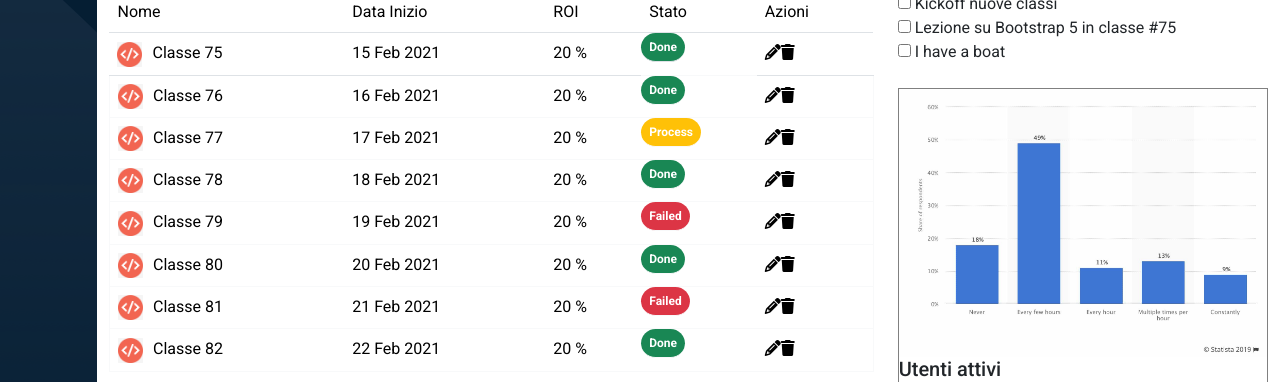
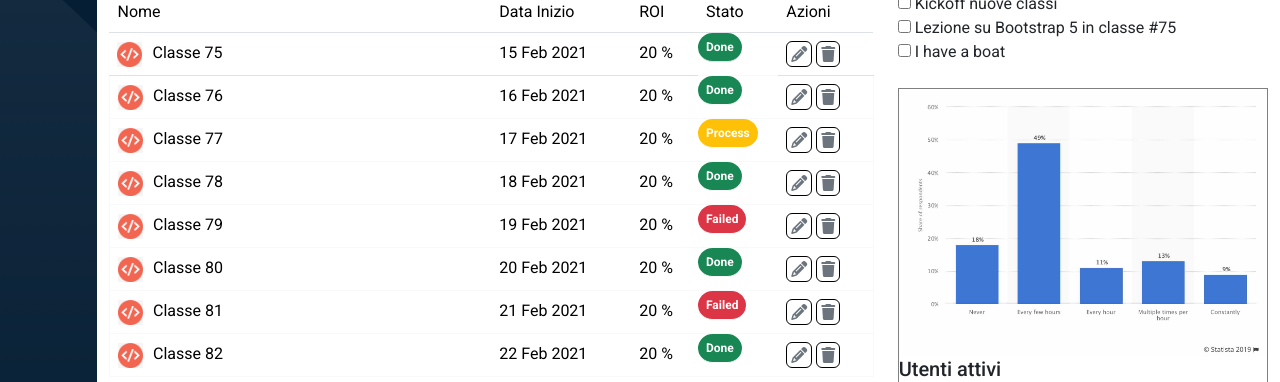
Before and after one commit to martinaliporata/html-css-bootstrap-dashboard, a plain HTML site: page index.html in a window 1280 px wide. Shown: the part 225-607 px from the top of the page. Drawn offline with nearby package versions, Linux system fonts and the light colour scheme.

Commit message:
added table details

```diff
--- a/index.html
+++ b/index.html
@@ -232,7 +232,7 @@
                             <table class="table">
                                 <thead>
                                     <tr>
-                                        <th scope="col">Nome</th>
+                                        <th class="75w" scope="col">Nome</th>
                                         <th scope="col" class="d-none d-md-table-cell">Data Inizio</th>
                                         <th scope="col" class="d-none d-md-table-cell">ROI</th>
                                         <th scope="col">Stato</th>
@@ -241,60 +241,60 @@
                                 </thead>
                                 <tbody>
                                     <tr>
-                                        <td><img class="my_icon-pink" src="img/class-avatar.jpg" alt="">Classe 75</td>
+                                        <td class="w-50"><img class="my_icon-pink" src="img/class-avatar.jpg" alt="">Classe 75</td>
                                         <td class="d-none d-md-table-cell">15 Feb 2021</td>
                                         <td class="d-none d-md-table-cell">20 &percnt;</td>
                                         <td class="badge rounded-pill text-bg-success">Done</td>
-                                        <td><i class="fa-solid fa-pencil"></i><i class="fa-solid fa-trash"></i></td>
+                                        <td><i class="text-secondary border border-black border-1 rounded p-1 fa-solid fa-pencil"></i><i class="text-secondary ms-1 border border-black border-1 rounded p-1 fa-solid fa-trash"></i></td>
                                     </tr>
                                     <tr class="border border-bottom-1 border-light">
                                         <td><img class="my_icon-pink" src="img/class-avatar.jpg" alt="">Classe 76</td>
                                         <td class="d-none d-md-table-cell">16 Feb 2021</td>
                                         <td class="d-none d-md-table-cell">20 &percnt;</td>
                                         <td class="badge rounded-pill text-bg-success">Done</td>
-                                        <td><i class="fa-solid fa-pencil"></i><i class="fa-solid fa-trash"></i></td>
+                                        <td><i class="text-secondary border border-black border-1 rounded p-1 fa-solid fa-pencil"></i><i class="text-secondary ms-1 border border-black border-1 rounded p-1 fa-solid fa-trash"></i></td>
                                     </tr>
                                     <tr class="border border-bottom-1 border-light">
                                         <td><img class="my_icon-pink" src="img/class-avatar.jpg" alt=""></i>Classe 77</td>
                                         <td class="d-none d-md-table-cell">17 Feb 2021</td>
                                         <td class="d-none d-md-table-cell">20 &percnt;</td>
                                         <td class="badge rounded-pill text-bg-warning text-white">Process</td>
-                                        <td><i class="fa-solid fa-pencil"></i><i class="fa-solid fa-trash"></i></td>
+                                        <td><i class="text-secondary border border-black border-1 rounded p-1 fa-solid fa-pencil"></i><i class="text-secondary ms-1 border border-black border-1 rounded p-1 fa-solid fa-trash"></i></td>
                                     </tr>
                                     <tr class="border border-bottom-1 border-light">
                                         <td><img class="my_icon-pink" src="img/class-avatar.jpg" alt=""></i>Classe 78</td>
                                         <td class="d-none d-md-table-cell">18 Feb 2021</td>
                                         <td class="d-none d-md-table-cell">20 &percnt;</td>
                                         <td class="badge rounded-pill text-bg-success">Done</td>
-                                        <td><i class="fa-solid fa-pencil"></i><i class="fa-solid fa-trash"></i></td>
+                                        <td><i class="text-secondary border border-black border-1 rounded p-1 fa-solid fa-pencil"></i><i class="text-secondary ms-1 border border-black border-1 rounded p-1 fa-solid fa-trash"></i></td>
                                     </tr>
                                     <tr class="border border-bottom-1 border-light">
                                         <td><img class="my_icon-pink" src="img/class-avatar.jpg" alt=""></i>Classe 79</td>
                                         <td class="d-none d-md-table-cell">19 Feb 2021</td>
                                         <td class="d-none d-md-table-cell">20 &percnt;</td>
                                         <td class="badge rounded-pill text-bg-danger">Failed</td>
-                                        <td><i class="fa-solid fa-pencil"></i><i class="fa-solid fa-trash"></i></td>
+                                        <td><i class="text-secondary border border-black border-1 rounded p-1 fa-solid fa-pencil"></i><i class="text-secondary ms-1 border border-black border-1 rounded p-1 fa-solid fa-trash"></i></td>
                                     </tr>
                                     <tr class="border border-bottom-1 border-light">
                                         <td><img class="my_icon-pink" src="img/class-avatar.jpg" alt="">Classe 80</td>
                                         <td class="d-none d-md-table-cell">20 Feb 2021</td>
                                         <td class="d-none d-md-table-cell">20 &percnt;</td>
                                         <td class="badge rounded-pill text-bg-success">Done</td>
-                                        <td><i class="fa-solid fa-pencil"></i><i class="fa-solid fa-trash"></i></td>
+                                        <td><i class="text-secondary border border-black border-1 rounded p-1 fa-solid fa-pencil"></i><i class="text-secondary ms-1 border border-black border-1 rounded p-1 fa-solid fa-trash"></i></td>
                                     </tr>
                                     <tr class="border border-bottom-1 border-light">
                                         <td><img class="my_icon-pink" src="img/class-avatar.jpg" alt="">Classe 81</td>
                                         <td class="d-none d-md-table-cell">21 Feb 2021</td>
                                         <td class="d-none d-md-table-cell">20 &percnt;</td>
                                         <td class="badge rounded-pill text-bg-danger">Failed</td>
-                                        <td><i class="fa-solid fa-pencil"></i><i class="fa-solid fa-trash"></i></td>
+                                        <td><i class="text-secondary border border-black border-1 rounded p-1 fa-solid fa-pencil"></i><i class="text-secondary ms-1 border border-black border-1 rounded p-1 fa-solid fa-trash"></i></td>
                                     </tr>
                                     <tr class="border border-bottom-1 border-light">
                                         <td><img class="my_icon-pink" src="img/class-avatar.jpg" alt="">Classe 82</td>
                                         <td class="d-none d-md-table-cell">22 Feb 2021</td>
                                         <td class="d-none d-md-table-cell">20 &percnt;</td>
                                         <td class="badge rounded-pill text-bg-success">Done</td>
-                                        <td><i class="fa-solid fa-pencil"></i><i class="fa-solid fa-trash"></i></td>
+                                        <td><i class="text-secondary border border-black border-1 rounded p-1 fa-solid fa-pencil"></i><i class="text-secondary ms-1 border border-black border-1 rounded p-1 fa-solid fa-trash"></i></td>
                                     </tr>
                                 </tbody>
                             </table>
```
